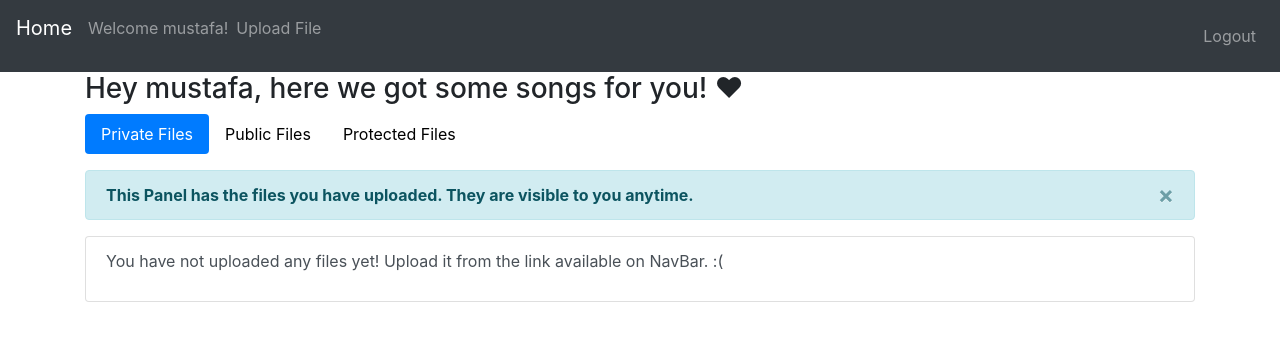
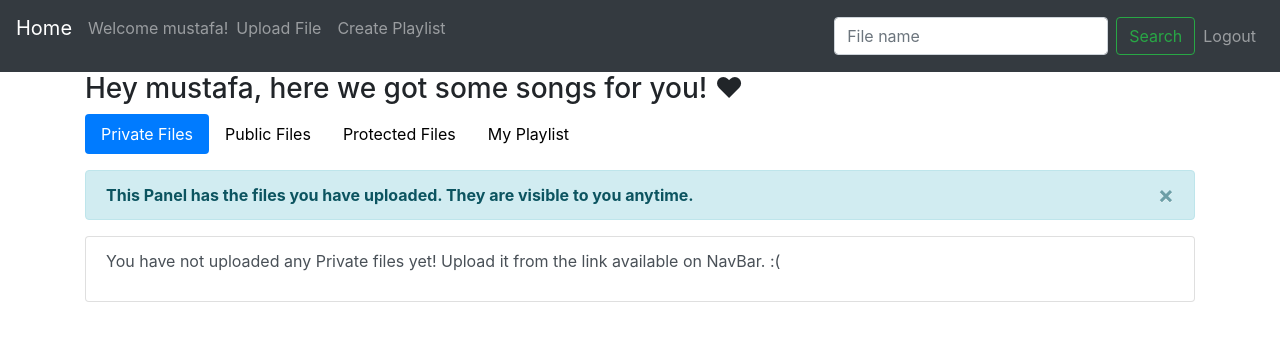
Before and after one commit to MustafaAsad198/musicProject, a Django app: page / in a window 1280 px wide. Shown: the top 341 px of the page. Run offline with Django 4.2, Linux system fonts and the light colour scheme; a user stored in the database is signed in; data comes from the database, SQL or seed files in the repository; both versions use the stored data as it was after the commit.

Commit message:
new-commit

```diff
--- a/dashboard/admin.py
+++ b/dashboard/admin.py
@@ -1,5 +1,5 @@
 from django.contrib import admin
-from .models import MusicFile,Access
+from .models import MusicFile,Access,Playlist
 from django.contrib import admin
 # Register your models here.
 
@@ -10,3 +10,4 @@ class AccessAdmin(admin.ModelAdmin):
     list_display = ('user','music_file','access_type')
 admin.site.register(MusicFile,MusicAdmin)
 admin.site.register(Access,AccessAdmin)
+admin.site.register(Playlist)
--- a/dashboard/models.py
+++ b/dashboard/models.py
@@ -24,5 +24,13 @@ class Access(models.Model):
     def __str__(self):
         return f"{self.user.username} has accesst to {self.music_file.name}"
 
-class CustomUser(models.Model):
-    user=models.ForeignKey(User, on_delete=models.CASCADE)
+
+class Playlist(models.Model):
+    sno=models.AutoField(primary_key=True)
+    name=models.CharField(max_length=200)
+    byUser=models.ForeignKey(User, on_delete=models.CASCADE,related_name='byUser')
+    files=models.ManyToManyField(MusicFile,related_name='files')
+
+
+    def __str__(self) -> str:
+        return f'{self.name}'
--- /dev/null
+++ b/dashboard/templatetags/extras.py
@@ -0,0 +1,8 @@
+from django import template
+from dashboard.models import *
+from datetime import datetime
+
+register=template.Library()
+@register.filter(name='get_files')
+def get_files(playlist):
+    return playlist.files.all()
--- a/dashboard/urls.py
+++ b/dashboard/urls.py
@@ -8,4 +8,6 @@ urlpatterns = [
     path('login_user',views.login_user,name='login_user'),
     path('logout_user',views.logout_user,name='logout_user'),
     path('upload_file',views.upload_file,name='upload_file'),
+    path('search/',views.search,name='search'),
+    path('createplaylist/',views.create_playlist,name='create_playlist'),
 ]
--- a/dashboard/views.py
+++ b/dashboard/views.py
@@ -5,6 +5,8 @@ from .models import *
 from django.contrib.auth import authenticate,login,logout
 from django.contrib.auth.decorators import login_required
 from collections import deque
+from .forms import *
+from dashboard.templatetags import extras
 # Create your views here.
 
 @login_required
@@ -13,10 +15,11 @@ def index(request):
     private_files=MusicFile.objects.filter(uploaded_by=user,upload_type='private')
     public_files=MusicFile.objects.filter(upload_type='public')
     protected_files_music=Access.objects.filter(user=request.user, access_type='protected').values('music_file')
+    playlists=Playlist.objects.filter(byUser=user)
     protected_files=deque([])
     for pfm in protected_files_music:
         protected_files.append(MusicFile.objects.get(id=pfm['music_file']))
-    context={'user': user,'private_files': private_files,'public_files': public_files,"protected_files": protected_files}
+    context={'user': user,'private_files': private_files,'public_files': public_files,"protected_files": protected_files,'playlists': playlists}
     return render(request,'index.html',context)
 
 def register_user(request):
@@ -104,3 +107,35 @@ def upload_file(request):
         return redirect('dashboard')
 
     return render(request,'upload_file.html')
+
+@login_required
+def search(request):
+    user=request.user
+    if request.method == "POST":
+        filename = request.POST.get("filename")
+        searchedfiles = MusicFile.objects.filter(name__icontains=filename)
+        context = {
+            "user": user,
+            "searcheduserfiles": searchedfiles,
+            'filename': filename
+        }
+        return render(request, "search.html", context)
+    else:
+        return redirect("/")
+
+@login_required
+def create_playlist(request):
+    user=request.user
+    if request.method == "POST":
+        form=PlaylistCreateForm(request.POST)
+        if form.is_valid():
+            name = form.data.get("name")
+            addedfiles = form.cleaned_data.get("files")
+            playlist = Playlist.objects.create(name=name, byUser=request.user)
+            playlist.files.set(addedfiles)
+            messages.success(request, "Playlist created successfully.")
+            return redirect("dashboard")
+    else:
+        form=PlaylistCreateForm()
+    context={'form': form,'user':user}
+    return render(request, 'create_playlist.html', context)
--- a/musicProject/settings.py
+++ b/musicProject/settings.py
@@ -26,7 +26,7 @@ SECRET_KEY = str(os.getenv('SECRET_KEY'))
 # SECURITY WARNING: don't run with debug turned on in production!
 DEBUG = True
 
-ALLOWED_HOSTS = ['.vercel.app']
+ALLOWED_HOSTS = ['*']
 
 
 # Application definition
--- a/templates/base.html
+++ b/templates/base.html
@@ -33,8 +33,15 @@
 				<li class="nav-item">
 					<a class="nav-link" href="{% url 'upload_file' %}">Upload File</a>
 				</li>
+				<li class="nav-item">
+					<a class="nav-link" href="{% url 'create_playlist' %}">Create Playlist</a>
+				</li>
 			</ul>
 			<ul class="navbar-nav ml-auto">
+				<form class="form-inline my-2 my-lg-0" method="post" action="/search/"> {% csrf_token %}
+					<input class="form-control mr-sm-2" type="search" placeholder="File name" aria-label="Search" name='filename'>
+					<button class="btn btn-outline-success my-2 my-sm-0" type="submit">Search</button>
+				</form>
 				<li class="nav-item">
 					<a class="nav-link" href="{% url 'logout_user' %}">Logout</a>
 				</li>
--- a/templates/index.html
+++ b/templates/index.html
@@ -1,7 +1,7 @@
 {% extends 'base.html' %}
 {% block title %}Music Sharing Platform - Home Page{% endblock %}
 {% block content %}
-
+{% load extras %}
 <div class="container">
 	{% if user.is_authenticated %}
 	<h3>Hey {{user}}, here we got some songs for you! ♥ </h3>
@@ -26,6 +26,10 @@
 			<button class="nav-link" id="pills-contact-tab" data-toggle="pill" data-target="#pills-contact"
 				type="button" role="tab" aria-controls="pills-contact" aria-selected="false">Protected Files</button>
 		</li>
+		<li class="nav-item" role="presentation">
+			<button class="nav-link" id="pills-play-tab" data-toggle="pill" data-target="#pills-play"
+				type="button" role="tab" aria-controls="pills-play" aria-selected="false">My Playlist</button>
+		</li>
 	</ul>
 	<div class="tab-content" id="pills-tabContent">
 		<div class="tab-pane fade show active" id="pills-home" role="tabpanel" aria-labelledby="pills-home-tab">
@@ -46,13 +50,15 @@
 						</audio>
 					</div>
 				</div>
+				<hr>
 				{% endfor %}
 				{% else %}
 				<div class="list-group">
 					<div class="list-group-item list-group-item-action">
-						<p>You have not uploaded any files yet! Upload it from the link available on NavBar. :(</p>
+						<p>You have not uploaded any Private files yet! Upload it from the link available on NavBar. :(</p>
 					</div>
 				</div>
+				<hr>
 				{% endif %}
 			</div>
 		</div>
@@ -75,6 +81,7 @@
 						</audio>
 					</div>
 				</div>
+				<hr>
 				{% endfor %}
 				{% else %}
 				<div class="list-group">
@@ -82,6 +89,7 @@
 						<p>No files has been yet uploaded on the platform publically. :(</p>
 					</div>
 				</div>
+				<hr>
 				{% endif %}
 			</div>
 		</div>
@@ -106,6 +114,7 @@
 						</audio>
 					</div>
 				</div>
+				<hr>
 				{% endfor %}
 				{% else %}
 				<div class="list-group">
@@ -113,6 +122,49 @@
 						<p>You are not yet given access to any protected file by any user. :(</p>
 					</div>
 				</div>
+				<hr>
+				{% endif %}
+			</div>
+		</div>
+		<div class="tab-pane fade" id="pills-play" role="tabpanel" aria-labelledby="pills-play-tab">
+			<div class="alert alert-info alert-dismissible fade show" role="alert">
+				<strong>This Panel has the Playlists that you have created.</strong>
+				<button type="button" class="close" data-dismiss="alert" aria-label="Close">
+					<span aria-hidden="true">&times;</span>
+				</button>
+			</div>
+			<div class="list-group">
+				{% if playlists|length != 0 %}
+				{% for playlist in playlists %}
+				<div class="list-group">
+					<h5><b>{{playlist.name}}</b> - <small>Created by {{playlist.byUser}}
+						</small></h5>
+					<div class="list-group-item list-group-item-action">
+						{% with playlist|get_files as files %}
+						{% for file in files %}
+						<div class="list-group">
+							<span><b>{{file.name}}</b> - <small>Uploaded by {{file.uploaded_by}}
+								</small></span>
+							<div class="list-group-item list-group-item-action">
+								<audio controls>
+									<source src="{{file.file.url}}" type="audio/mpeg">
+								</audio>
+							</div>
+						</div>
+						<br>
+						{% endfor %}
+						{% endwith %}
+					</div>
+				</div>
+				<hr>
+				{% endfor %}
+				{% else %}
+				<div class="list-group">
+					<div class="list-group-item list-group-item-action">
+						<p>You are not yet given access to any protected file by any user. :(</p>
+					</div>
+				</div>
+				<hr>
 				{% endif %}
 			</div>
 		</div>
```
Also changed, not shown: dashboard/forms.py (added, +11 -0 lines), templates/create_playlist.html (added, +22 -0 lines), templates/search.html (added, +25 -0 lines), dashboard/migrations/0002_playlist_customuser.py (added), dashboard/migrations/0003_delete_customuser.py (added), db.sqlite3, vercel.json (deleted).
